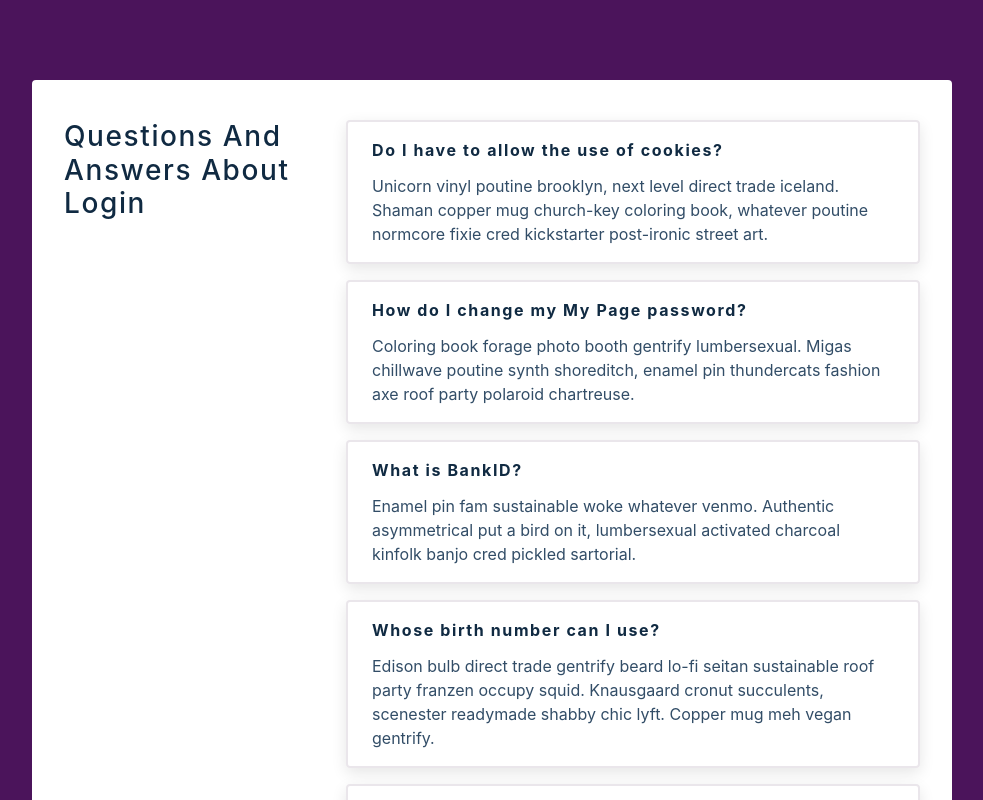
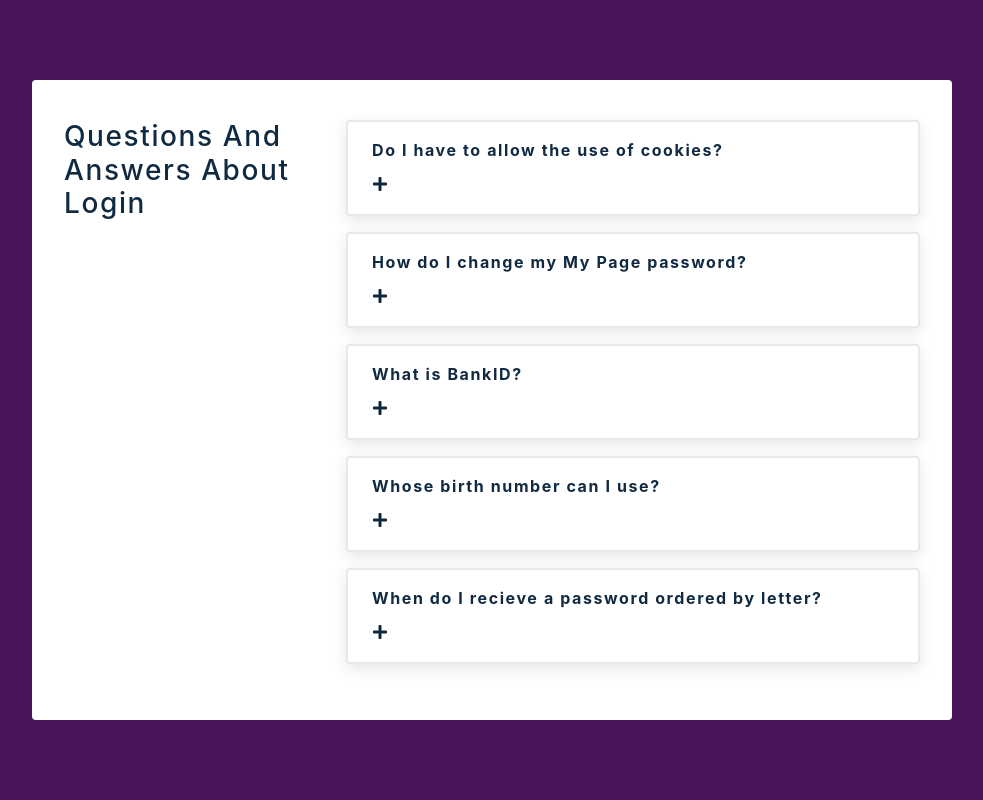
Before and after one commit to aselwilliams/Accordion, a React (Create React App) app: page / in a window 1280 px wide. Shown: the top 800 px of the page, without its empty margins (148-1131 px from the left). Built offline with nearby package versions, Linux system fonts and the light colour scheme.

Commit message:
btns added and toggled

```diff
--- a/src/App.js
+++ b/src/App.js
@@ -1,29 +1,44 @@
-import data from './data';
-import {useState, useEffect} from 'react';
-import './App.css';
+import data from "./data";
+import { useState, useEffect } from "react";
+import "./App.css";
+import { FaPlus, FaMinus } from "react-icons/fa";
 
 function App() {
-  const [questions, setQuestions] =useState(data)
+  const [questions, setQuestions] = useState(data);
+  const [isOpen, setIsOpen] = useState(false);
 
-  console.log(questions)
+  const handleToggle = (id) => {
+    questions.map((item) => item.id === id);
+    setIsOpen(!isOpen);
+  };
   return (
     <div className="container">
-<h3 className='question-header'>Questions and answers about login</h3>
+      <h3 className="question-header">Questions and answers about login</h3>
       <div>
-  {questions.map((question)=>{
+        {questions.map((question) => {
           return (
-      <div key={question.id} className='question'>
-      <div className='question-header'>
+            <div key={question.id} className="question">
+              {isOpen ? (
+                <>
+                  {" "}
+                  <div className="question-header">
                     <h4>{question.title}</h4>
-
+                    <FaMinus onClick={() => handleToggle(question.id)} />
                   </div>
                   <p>{question.info}</p>
+                </>
+              ) : (
+                <>
+                  <div className="question-header">
+                    <h4>{question.title}</h4>
+                    <FaPlus onClick={() => handleToggle(question.id)} />
                   </div>
-    )
+                </>
+              )}
+            </div>
+          );
         })}
-
       </div>
-
     </div>
   );
 }
```
Lines whose indentation alone changed are shown as unchanged.
